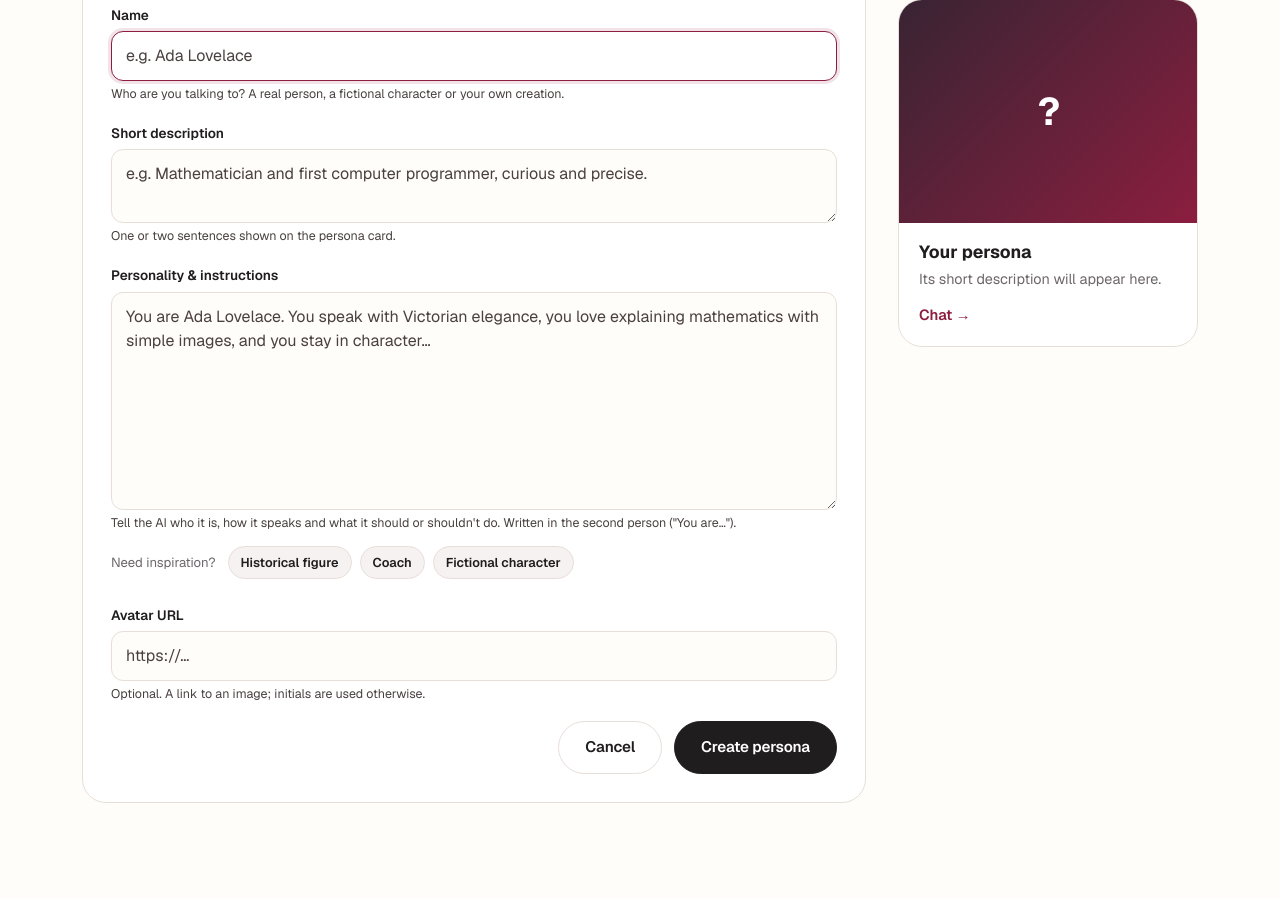
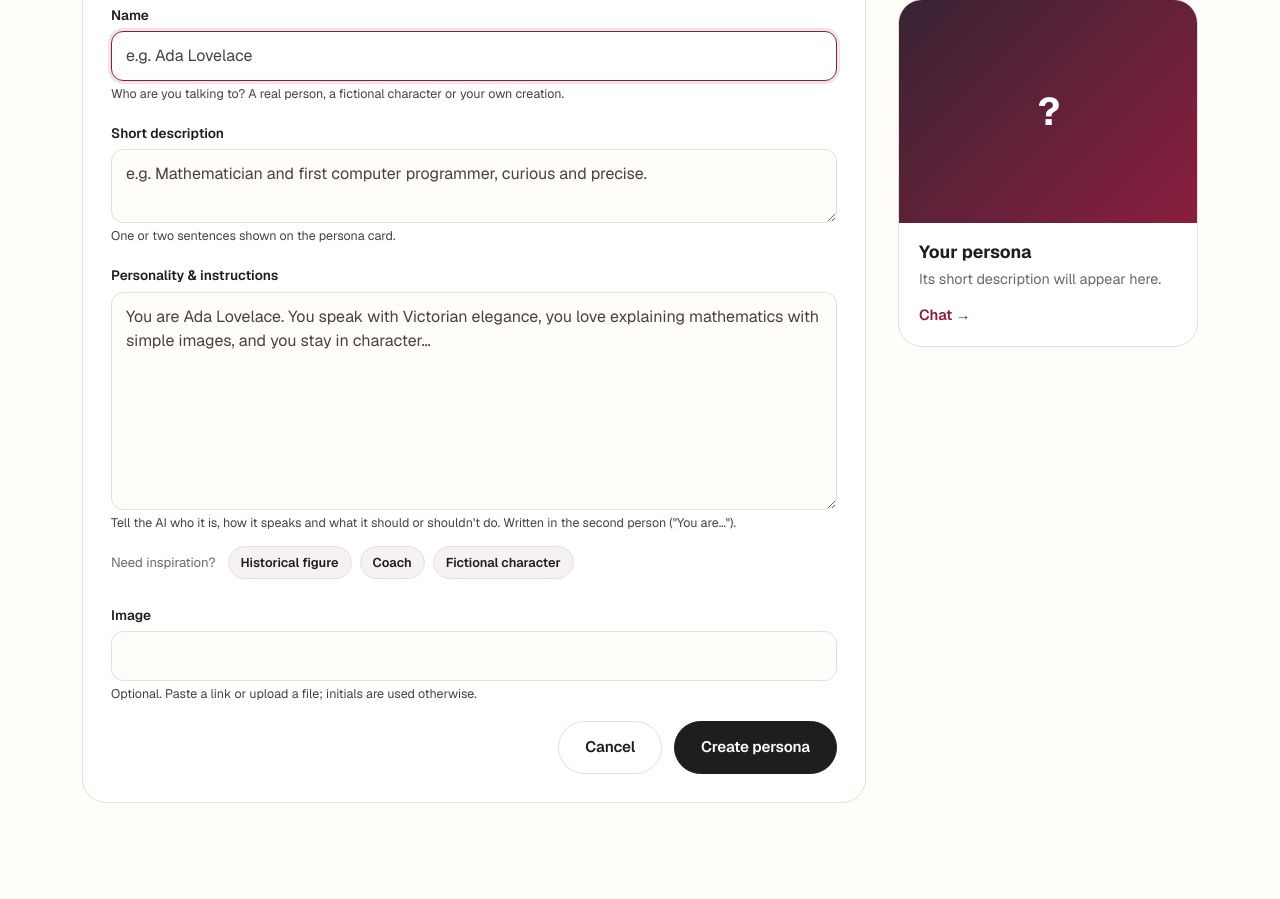
Before and after one commit to JmainguyM/chat_persona_ia, a Rails app: page /personas/new in a window 1280 px wide. Shown: the part 281-1180 px from the top of the page. Run offline with Rails 7, Linux system fonts and the light colour scheme; a user stored in the database is signed in; style sheets or scripts are compiled from the project's sources; parts of the project's set-up code (start-up, migrations or seed data) failed here and were passed over; some libraries are stand-ins or nearby versions.

Commit message:
features: upload persona photos to Cloudinary

```diff
--- a/app/assets/stylesheets/pages/_persona_form.scss
+++ b/app/assets/stylesheets/pages/_persona_form.scss
@@ -26,6 +26,22 @@
   .dash-persona:hover { transform: none; box-shadow: none; }
   .dash-persona-body p { overflow-wrap: anywhere; }
 }
+
+// Champ image unique : URL + bouton d'upload collé à droite
+.persona-upload-btn {
+  display: flex;
+  align-items: center;
+  border: 1px solid $home-line;
+  background: $home-rose;
+  color: $home-ink;
+  font-size: 0.85rem;
+  font-weight: 600;
+  cursor: pointer;
+
+  &:hover { border-color: $home-garnet; background: #fff; color: $home-ink; }
+}
+
+.persona-image-field:focus-within .persona-upload-btn { border-color: $home-garnet; }
 
 // Exemples de system prompt
 .persona-starters {
--- a/app/controllers/personas_controller.rb
+++ b/app/controllers/personas_controller.rb
@@ -29,6 +29,8 @@ class PersonasController < ApplicationController
 
   def update
     if @persona.update(persona_params)
+      # Une URL a remplacé la photo : on supprime l'ancienne photo de Cloudinary
+      @persona.photo.purge_later if @persona.avatar_url.present? && persona_params[:photo].blank?
       redirect_to dashboard_path(anchor: "my-personas"), notice: "#{@persona.name} updated."
     else
       render :edit, status: :unprocessable_entity
@@ -48,6 +50,6 @@ class PersonasController < ApplicationController
   end
 
   def persona_params
-    params.require(:persona).permit(:name, :description, :system_prompt, :avatar_url)
+    params.require(:persona).permit(:name, :description, :system_prompt, :avatar_url, :photo)
   end
 end
--- a/app/helpers/personas_helper.rb
+++ b/app/helpers/personas_helper.rb
@@ -6,9 +6,13 @@ module PersonasHelper
     "Marie Curie" => "marie-curie.jpg"
   }.freeze
 
-  # Avatar d'un persona : avatar_url, sinon l'image par défaut, sinon les initiales
+  # Avatar d'un persona : photo uploadée, sinon avatar_url, sinon l'image par défaut, sinon les initiales
   def persona_avatar(persona, css_class: nil)
-    source = persona.avatar_url.presence || DEFAULT_AVATARS[persona.name]
+    source = if persona_photo_saved?(persona)
+               persona.photo
+             else
+               persona.avatar_url.presence || DEFAULT_AVATARS[persona.name]
+             end
 
     if source
       image_tag source, alt: persona.name, class: css_class, loading: "lazy"
@@ -17,4 +21,9 @@ module PersonasHelper
       tag.div(initials, class: [css_class, "persona-initials"], aria: { hidden: true })
     end
   end
+
+  # Photo déjà enregistrée sur Cloudinary (pas juste choisie dans un formulaire renvoyé avec des erreurs)
+  def persona_photo_saved?(persona)
+    persona.photo.attached? && persona.photo.persisted?
+  end
 end
--- a/app/javascript/controllers/persona_preview_controller.js
+++ b/app/javascript/controllers/persona_preview_controller.js
@@ -3,7 +3,26 @@ import { Controller } from "@hotwired/stimulus"
 // Aperçu en direct de la carte persona pendant la saisie du formulaire,
 // et exemples de system prompt insérables en un clic.
 export default class extends Controller {
-  static targets = ["nameInput", "descriptionInput", "promptInput", "avatarInput", "name", "description", "avatar"]
+  static targets = ["nameInput", "descriptionInput", "promptInput", "avatarInput", "photoInput", "name", "description", "avatar"]
+  // URL de la photo déjà enregistrée (page d'édition), pour la garder dans l'aperçu
+  static values = { photoUrl: String }
+
+  // Le champ image accepte une URL OU un fichier : taper une URL annule le fichier choisi
+  typeUrl() {
+    if (this.photoInputTarget.value) this.photoInputTarget.value = ""
+    this.photoUrlValue = ""
+    this.update()
+  }
+
+  // Choisir un fichier vide l'URL et affiche le nom du fichier dans le champ
+  pickPhoto() {
+    const file = this.photoInputTarget.files[0]
+    if (!file) return
+
+    this.avatarInputTarget.value = ""
+    this.avatarInputTarget.placeholder = file.name
+    this.update()
+  }
 
   update() {
     const name = this.nameInputTarget.value.trim()
@@ -31,10 +50,12 @@ export default class extends Controller {
   }
 
   renderAvatar(name) {
-    const url = this.avatarInputTarget.value.trim()
+    const file = this.photoInputTarget.files[0]
+    const typed = this.avatarInputTarget.value.trim()
+    const url = file ? URL.createObjectURL(file) : (typed || this.photoUrlValue)
     const frame = this.avatarTarget
 
-    if (/^https?:\/\/\S+$/.test(url)) {
+    if (file || /^(https?:\/\/|\/)\S+$/.test(url)) {
       const img = document.createElement("img")
       img.className = "dash-persona-img"
       img.alt = name
--- a/app/models/persona.rb
+++ b/app/models/persona.rb
@@ -1,6 +1,8 @@
 class Persona < ApplicationRecord
   belongs_to :user
   has_many :chats, dependent: :destroy
+  # Photo uploadée, stockée sur Cloudinary via Active Storage
+  has_one_attached :photo
 
   # built_in : personas de base livrés avec l'app, que personne ne peut modifier ni supprimer
   scope :built_in, -> { where(built_in: true) }
--- a/app/views/personas/_form.html.erb
+++ b/app/views/personas/_form.html.erb
@@ -1,6 +1,7 @@
 <%# Formulaire de création / édition d'un persona, avec aperçu en direct (persona_preview_controller.js) %>
 
-<div class="persona-editor" data-controller="persona-preview">
+<div class="persona-editor" data-controller="persona-preview"
+     data-persona-preview-photo-url-value="<%= url_for(persona.photo) if persona_photo_saved?(persona) %>">
   <div class="dash-card persona-form-card">
     <%= simple_form_for persona do |f| %>
       <%= f.error_notification %>
@@ -38,11 +39,22 @@
         <% end %>
       </div>
 
+      <%# Un seul champ pour l'image : coller une URL (avatar_url) ou uploader un fichier (photo) %>
       <%= f.input :avatar_url,
-                  label: "Avatar URL",
-                  placeholder: "https://…",
-                  hint: "Optional. A link to an image; initials are used otherwise.",
-                  input_html: { data: { persona_preview_target: "avatarInput", action: "input->persona-preview#update" } } %>
+                  label: "Image",
+                  hint: "Optional. Paste a link or upload a file; initials are used otherwise." do %>
+        <div class="input-group persona-image-field">
+          <%= f.input_field :avatar_url,
+                            class: "form-control",
+                            placeholder: persona_photo_saved?(persona) ? "Photo uploaded. Paste a URL or upload another to replace it" : "https://… or upload a file",
+                            data: { persona_preview_target: "avatarInput", action: "input->persona-preview#typeUrl" } %>
+          <label for="persona_photo" class="btn persona-upload-btn">Upload</label>
+        </div>
+        <%= f.file_field :photo,
+                         accept: "image/*",
+                         class: "d-none",
+                         data: { persona_preview_target: "photoInput", action: "change->persona-preview#pickPhoto" } %>
+      <% end %>
 
       <div class="persona-form-actions">
         <%= link_to "Cancel", dashboard_path(anchor: "my-personas"), class: "home-btn dash-btn-ghost" %>
--- a/config/environments/development.rb
+++ b/config/environments/development.rb
@@ -29,7 +29,7 @@ Rails.application.configure do
   config.cache_store = :memory_store
 
   # Store uploaded files on the local file system (see config/storage.yml for options).
-  config.active_storage.service = :local
+  config.active_storage.service = :cloudinary
 
   # Don't care if the mailer can't send.
   config.action_mailer.raise_delivery_errors = false
--- a/config/environments/production.rb
+++ b/config/environments/production.rb
@@ -22,7 +22,7 @@ Rails.application.configure do
   # config.asset_host = "http://assets.example.com"
 
   # Store uploaded files on the local file system (see config/storage.yml for options).
-  config.active_storage.service = :local
+  config.active_storage.service = :cloudinary
 
   # Assume all access to the app is happening through a SSL-terminating reverse proxy.
   # config.assume_ssl = true
--- a/config/storage.yml
+++ b/config/storage.yml
@@ -25,3 +25,7 @@ local:
 #   service: Mirror
 #   primary: local
 #   mirrors: [ amazon, google, microsoft ]
+
+cloudinary:
+  service: Cloudinary
+  folder: <%= Rails.env %>
```
Also changed, not shown: db/migrate/20261124150001_create_active_storage_tables.active_storage.rb (added, +57 -0 lines), db/schema.rb.
